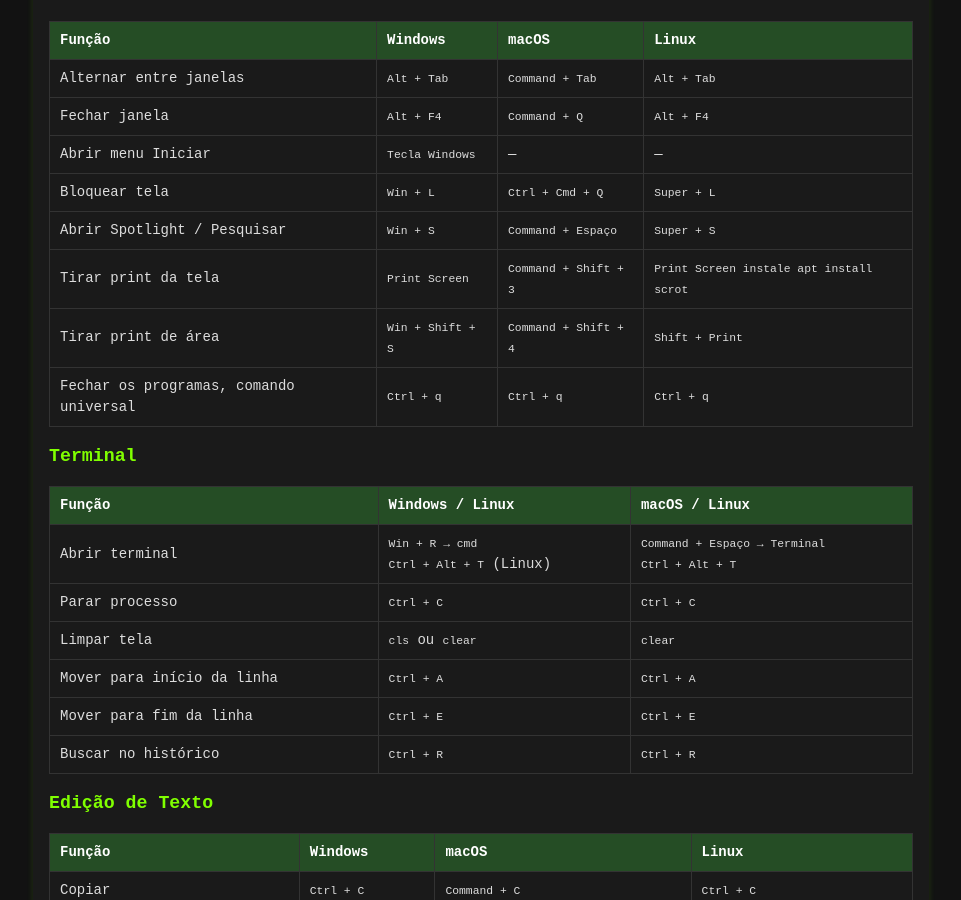
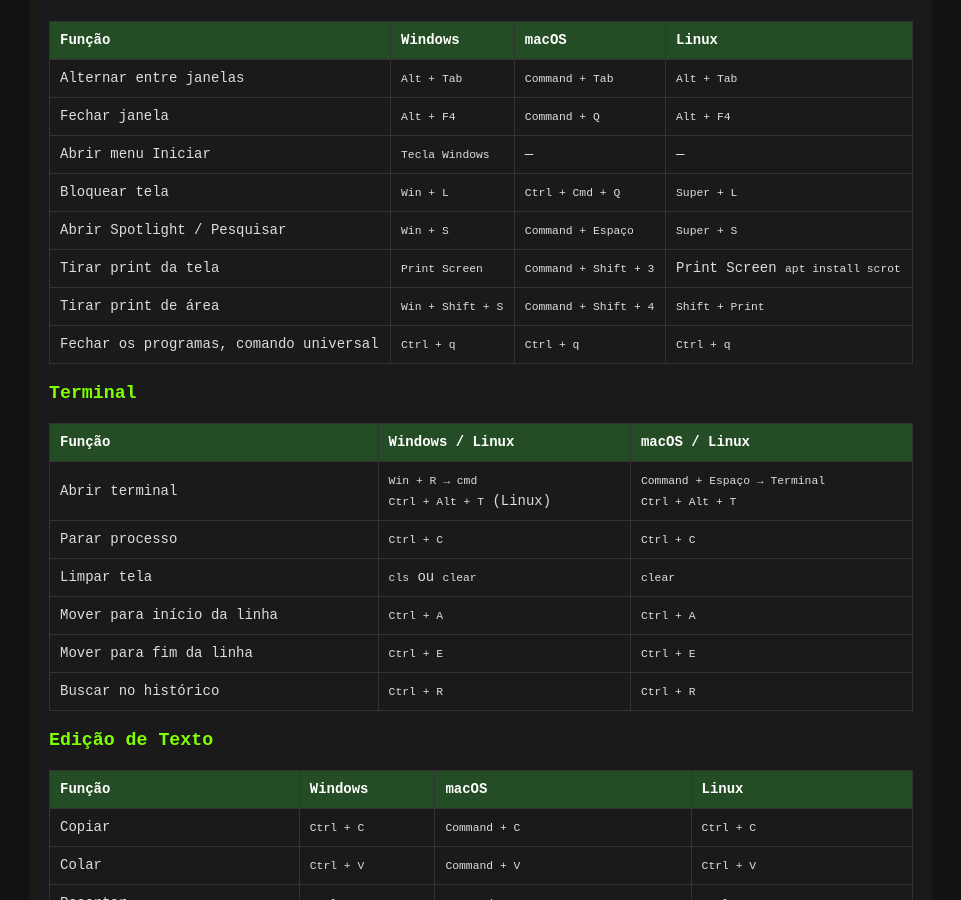
Before and after one commit to Piolinux/piolinux-site, a Jekyll site: the page built from _pages/_referencias/domine-atalhos-de-teclado-windows-macos-e-linux-tabela.md, in a window 1280 px wide and 900 px high, scrolled down 454 px. Shown: the whole window, without its empty margins (159-1120 px from the left). Built offline with Jekyll 4.4.1, drawn with Linux system fonts in a browser that asks for light colours.

Commit message:
Update domine-atalhos-de-teclado-windows-macos-e-linux-tabela.md

```diff
--- a/_pages/_referencias/domine-atalhos-de-teclado-windows-macos-e-linux-tabela.md
+++ b/_pages/_referencias/domine-atalhos-de-teclado-windows-macos-e-linux-tabela.md
@@ -60,7 +60,7 @@ permalink: /referencias/atalhos-de-teclado/
       <td data-label="Função">Tirar print da tela</td>
       <td data-label="Windows"><code>Print Screen</code></td>
       <td data-label="macOS"><code>Command + Shift + 3</code></td>
-      <td data-label="Linux"><code>Print Screen instale apt install scrot</code></td>
+      <td data-label="Linux">Print Screen <code>apt install scrot</code></td>
     </tr>
     <tr>
       <td data-label="Função">Tirar print de área</td>
```
